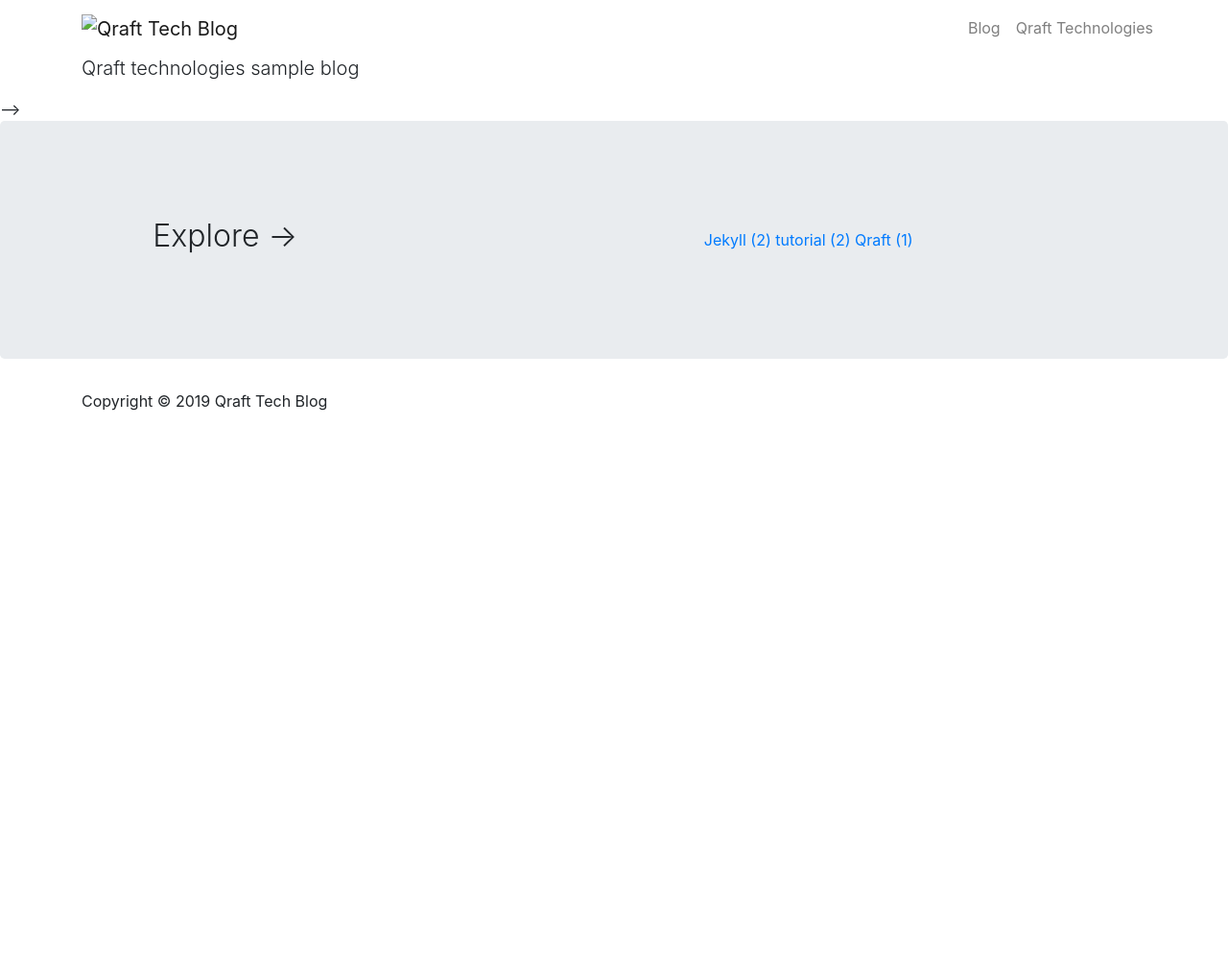
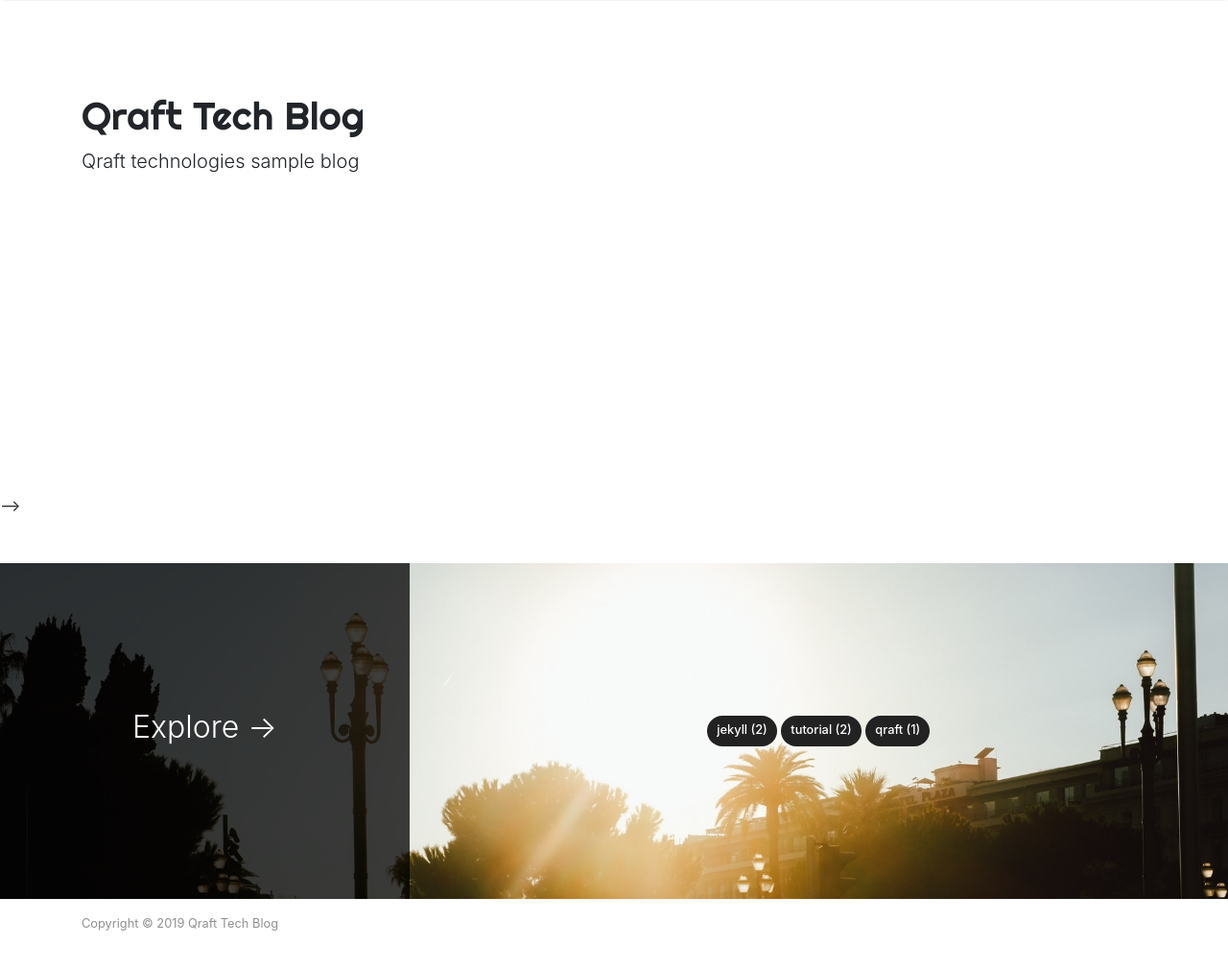
Before and after one commit to foxsayy/qraftech.github.io, a Jekyll site: the page built from _pages/tags.md, in a window 1280 px wide and 1046 px high. Shown: the top 1009 px of the window at 96% size. Built offline with Jekyll 4.4.1, drawn with Linux system fonts in a browser that asks for light colours; nearby versions of some CDN libraries; library files that are not in the unit come from our copies; part of the change alters nothing that is shown.

```diff
--- a/_config.yml
+++ b/_config.yml
@@ -4,8 +4,8 @@ title: "Qraft Tech Blog"
 description: "Qraft technologies sample blog"
 logo: 'assets/images/logo.jpg'
 favicon: 'assets/images/favicon.jpg'
-url: "https://qraftech.github.io/example1"
-baseurl: "example1"
+url: "https://qraftech.github.io"
+baseurl: ""
 # google_analytics: 'UA-145461596-1'
 # disqus: 'demowebsite'
 # mailchimp-list:
```
